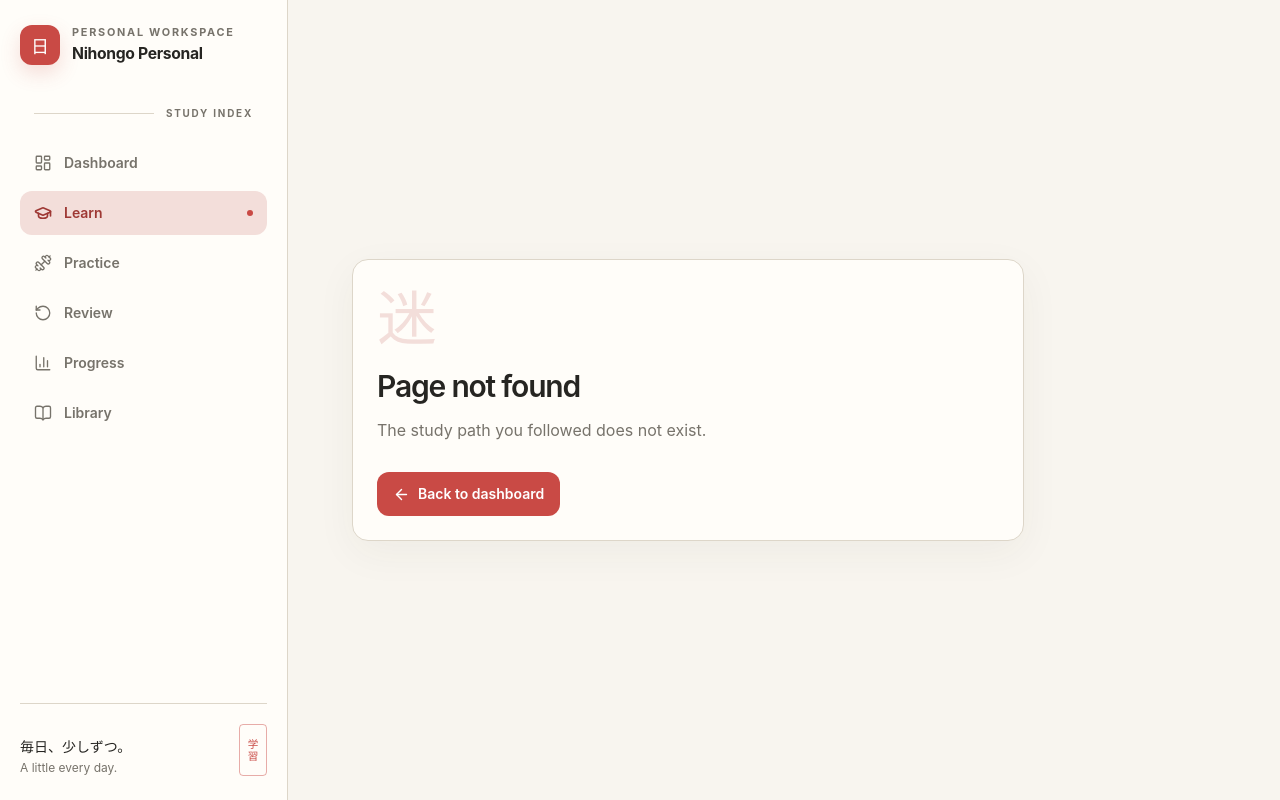
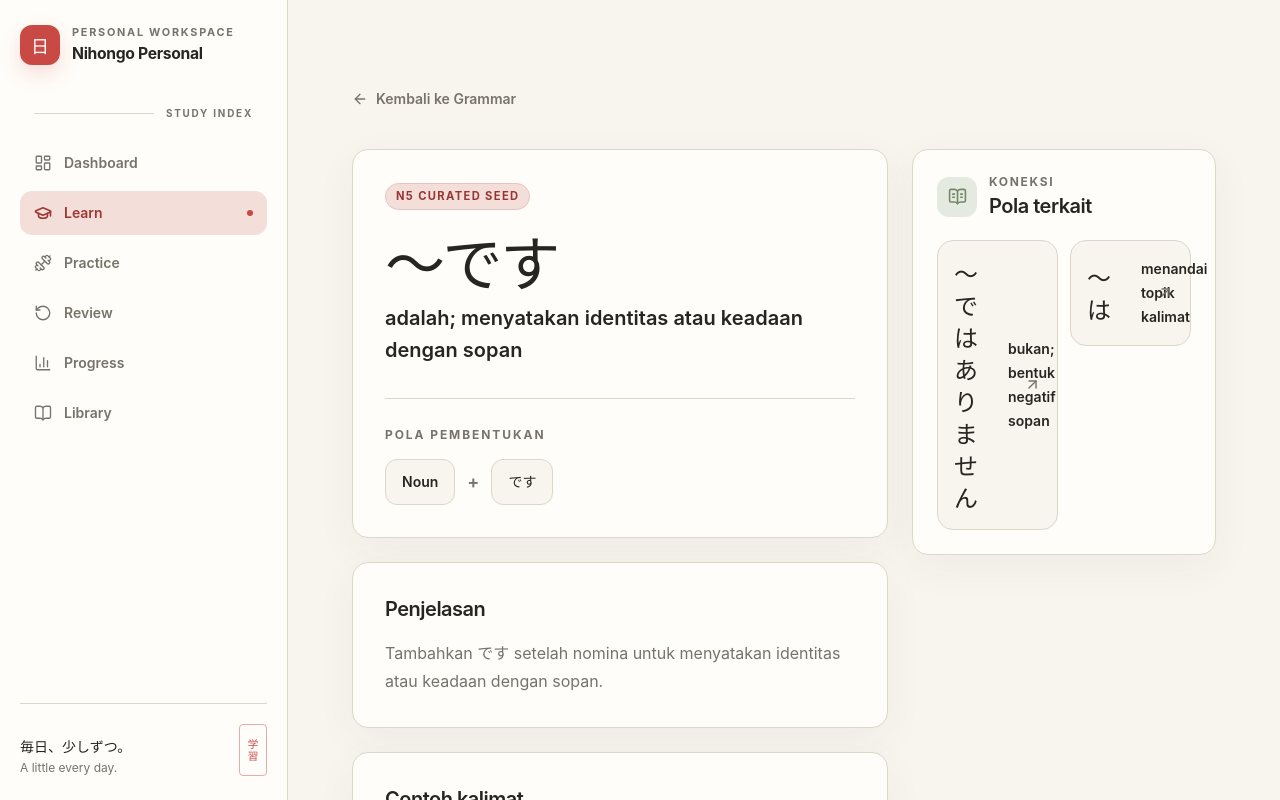
Before and after one commit to DanarArrsyd/nihongo_personal, a React (Vite) app: page /learn/grammar/n5-grammar-001 in a window 1280 px wide. Shown: the top 800 px of the page. Built offline with nearby package versions, Linux system fonts and the light colour scheme.

Commit message:
feat: add grammar pattern details

```diff
--- a/src/App.jsx
+++ b/src/App.jsx
@@ -1,6 +1,7 @@
 import { Route, Routes } from 'react-router-dom'
 import AppShell from './components/layout/AppShell'
 import DashboardPage from './features/dashboard/DashboardPage'
+import GrammarDetailPage from './features/grammar/GrammarDetailPage'
 import GrammarPage from './features/grammar/GrammarPage'
 import KanaLearningPage, { KanaEntryRedirect } from './features/kana/KanaLearningPage'
 import KanaPracticePage from './features/kana/KanaPracticePage'
@@ -49,6 +50,7 @@ export default function App() {
         <Route path="/learn/kanji" element={<KanjiPage />} />
         <Route path="/learn/kanji/:kanjiId" element={<KanjiDetailPage />} />
         <Route path="/learn/grammar" element={<GrammarPage />} />
+        <Route path="/learn/grammar/:grammarId" element={<GrammarDetailPage />} />
         <Route path="/learn/vocabulary" element={<VocabularyLayout />}>
           <Route index element={<VocabularyPage />} />
           <Route path=":vocabularyId" element={<VocabularyDetailPage />} />
--- /dev/null
+++ b/src/features/grammar/GrammarDetailPage.jsx
@@ -0,0 +1,105 @@
+import { ArrowLeft, BookOpenText } from 'lucide-react'
+import { Link, useParams } from 'react-router-dom'
+import Badge from '../../components/ui/Badge'
+import Card from '../../components/ui/Card'
+import GrammarFormula from './components/GrammarFormula'
+import RelatedGrammar from './components/RelatedGrammar'
+import { getGrammarById, getRelatedGrammar } from './services/grammarData'
+
+export default function GrammarDetailPage() {
+  const { grammarId } = useParams()
+  const item = getGrammarById(grammarId)
+
+  if (!item) {
+    return (
+      <div className="page-frame">
+        <p className="text-sm font-semibold tracking-[0.14em] text-accent uppercase">404 / Grammar</p>
+        <h1 className="mt-3 text-4xl font-semibold tracking-[-0.04em] text-ink">
+          Pola grammar tidak ditemukan
+        </h1>
+        <p className="mt-4 max-w-md leading-7 text-ink-muted">
+          Pola ini belum tersedia dalam kurikulum dasar saat ini.
+        </p>
+        <Link
+          to="/learn/grammar"
+          className="mt-7 inline-flex min-h-11 items-center gap-2 rounded-xl bg-ink px-4 py-3 text-sm font-semibold text-white hover:bg-accent focus-visible:outline-2 focus-visible:outline-offset-2 focus-visible:outline-accent"
+        >
+          <ArrowLeft size={17} aria-hidden="true" /> Kembali ke Grammar
+        </Link>
+      </div>
+    )
+  }
+
+  const relatedGrammar = getRelatedGrammar(item)
+
+  return (
+    <div className="page-frame max-w-6xl">
+      <Link
+        to="/learn/grammar"
+        className="inline-flex min-h-11 items-center gap-2 text-sm font-semibold text-ink-muted hover:text-accent focus-visible:outline-2 focus-visible:outline-offset-2 focus-visible:outline-accent"
+      >
+        <ArrowLeft size={16} aria-hidden="true" /> Kembali ke Grammar
+      </Link>
+
+      <div className="mt-7 grid gap-6 lg:grid-cols-[minmax(0,1fr)_19rem]">
+        <main className="space-y-6">
+          <Card className="p-6 sm:p-8">
+            <Badge variant="accent">{item.jlpt} curated seed</Badge>
+            <h1 lang="ja" className="font-japanese mt-5 text-5xl font-semibold tracking-[-0.04em] text-ink sm:text-6xl">
+              {item.pattern}
+            </h1>
+            <p className="mt-3 text-xl font-semibold leading-8 text-ink">{item.meaning}</p>
+
+            <section className="mt-8 border-t border-border pt-7" aria-labelledby="formula-title">
+              <p id="formula-title" className="text-xs font-bold tracking-[0.16em] text-ink-muted uppercase">
+                Pola pembentukan
+              </p>
+              <div className="mt-4">
+                <GrammarFormula structure={item.structure} />
+              </div>
+            </section>
+          </Card>
+
+          <Card className="p-6 sm:p-8">
+            <h2 className="text-xl font-semibold tracking-[-0.025em] text-ink">Penjelasan</h2>
+            <p className="mt-4 leading-7 text-ink-muted">{item.explanation}</p>
+          </Card>
+
+          <Card className="p-6 sm:p-8">
+            <h2 className="text-xl font-semibold tracking-[-0.025em] text-ink">Contoh kalimat</h2>
+            <ol className="mt-5 space-y-4">
+              {item.examples.map((example) => (
+                <li key={example.japanese} className="rounded-2xl border border-border bg-paper p-5">
+                  <p lang="ja" className="font-japanese text-xl font-medium leading-relaxed text-ink">
+                    {example.japanese}
+                  </p>
+                  <p lang="ja" className="font-japanese mt-2 text-sm leading-7 text-ink-muted">
+                    {example.reading}
+                  </p>
+                  <p className="mt-2 text-sm font-medium leading-6 text-ink">{example.meaning}</p>
+                </li>
+              ))}
+            </ol>
+          </Card>
+        </main>
+
+        <aside>
+          <Card className="lg:sticky lg:top-6">
+            <div className="flex items-center gap-3">
+              <span className="grid size-10 place-items-center rounded-xl bg-matcha-soft text-matcha">
+                <BookOpenText size={19} aria-hidden="true" />
+              </span>
+              <div>
+                <p className="text-xs font-bold tracking-[0.14em] text-ink-muted uppercase">Koneksi</p>
+                <h2 className="mt-0.5 text-xl font-semibold tracking-[-0.025em] text-ink">Pola terkait</h2>
+              </div>
+            </div>
+            <div className="mt-5">
+              <RelatedGrammar items={relatedGrammar} />
+            </div>
+          </Card>
+        </aside>
+      </div>
+    </div>
+  )
+}
--- /dev/null
+++ b/src/features/grammar/components/GrammarFormula.jsx
@@ -0,0 +1,21 @@
+export default function GrammarFormula({ structure }) {
+  const segments = structure.split(' + ')
+
+  return (
+    <div className="overflow-x-auto">
+      <div
+        aria-label={structure}
+        className="grammar-construction-rail flex w-max min-w-full items-center gap-3 whitespace-nowrap"
+      >
+        {segments.map((segment, index) => (
+          <span key={`${segment}-${index}`} className="contents">
+            {index > 0 && <span aria-hidden="true" className="text-lg font-semibold text-ink-muted">+</span>}
+            <span className="rounded-xl border border-border bg-paper px-4 py-3 text-sm font-semibold text-ink">
+              {segment}
+            </span>
+          </span>
+        ))}
+      </div>
+    </div>
+  )
+}
--- /dev/null
+++ b/src/features/grammar/components/RelatedGrammar.jsx
@@ -0,0 +1,38 @@
+import { ArrowUpRight } from 'lucide-react'
+import { Link } from 'react-router-dom'
+
+export default function RelatedGrammar({ items }) {
+  if (items.length === 0) {
+    return (
+      <p className="rounded-2xl border border-dashed border-border bg-paper p-5 text-sm leading-6 text-ink-muted">
+        Belum ada pola terkait dalam kurikulum ini.
+      </p>
+    )
+  }
+
+  return (
+    <ul className="grid gap-3 sm:grid-cols-2">
+      {items.map((item) => (
+        <li key={item.id}>
+          <Link
+            to={`/learn/grammar/${item.id}`}
+            aria-label={`Open grammar ${item.pattern}`}
+            className="group flex min-h-24 items-center gap-4 rounded-2xl border border-border bg-paper p-4 transition hover:border-gold hover:bg-surface focus-visible:outline-2 focus-visible:outline-offset-2 focus-visible:outline-accent"
+          >
+            <span lang="ja" className="font-japanese text-2xl font-semibold text-ink">
+              {item.pattern}
+            </span>
+            <span className="min-w-0 flex-1 text-sm font-semibold leading-6 text-ink">
+              {item.meaning}
+            </span>
+            <ArrowUpRight
+              size={17}
+              className="shrink-0 text-ink-muted transition group-hover:text-accent"
+              aria-hidden="true"
+            />
+          </Link>
+        </li>
+      ))}
+    </ul>
+  )
+}
```
Also changed, not shown: 1 other file (tests, documents, lock files or other folders).
